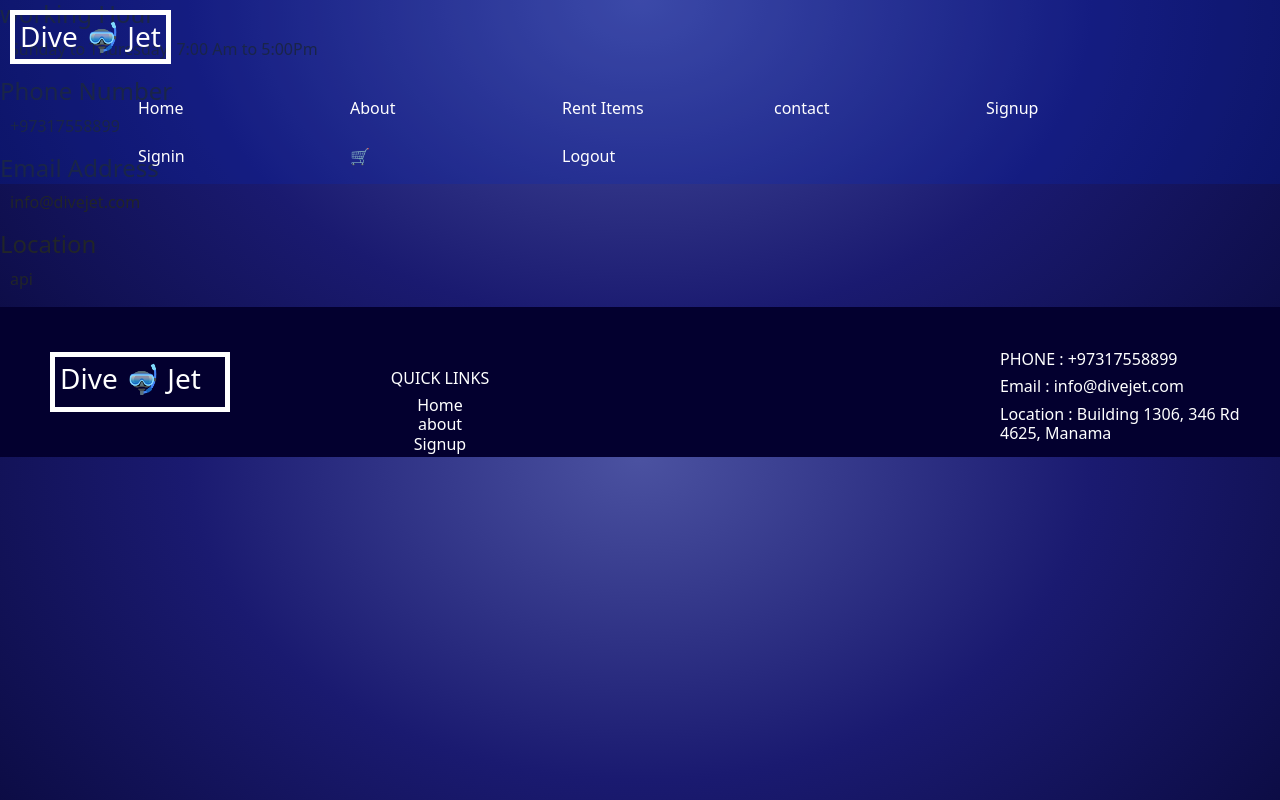
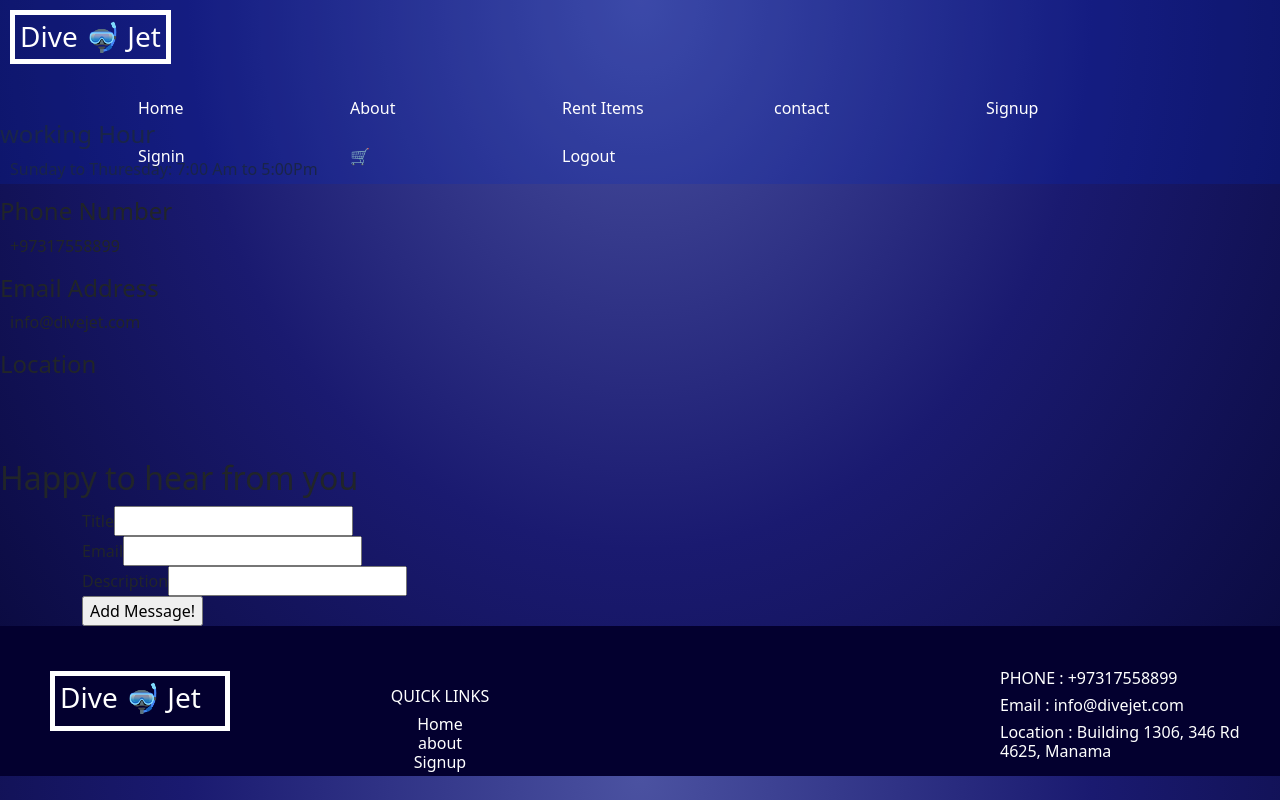
Before and after one commit to Sumaya858/DiveJet-F, a React (Create React App) app in the folder dive-jet/: page /contact in a window 1280 px wide. Built offline with nearby package versions, Linux system fonts and the light colour scheme.

Commit message:
contact, contactAdd and weather api

```diff
--- a/dive-jet/src/components/contact/Contact.js
+++ b/dive-jet/src/components/contact/Contact.js
@@ -1,9 +1,19 @@
-import React, { Component } from 'react'
+import React from 'react'
 
-export default function Contact () {
+import { Container, Form, Button } from "react-bootstrap"
+// import index from './HTML/index.html'
+import ContactAdd from './ContactAdd'
 
+
+export default function Contact() {
   return (
-      <div>
+    <div className='timing'>
+    <br></br>
+    <br></br>
+    <br></br>
+    <br></br>
+    <br></br>
+
     <h4>working Hour</h4>
     <p>Sunday to Thuresday: 7:00 Am to 5:00Pm </p>
 
@@ -14,16 +24,35 @@ export default function Contact () {
     <p>info@divejet.com</p>
 
     <h4>Location</h4>
-        <p>api</p>
-
-        {/* <h3 className='Messaga'>Leave a Message</h3>
-            <ul>
-
-              <li><Link to="/Contact" onClick={submit}>submit</Link></li>
-            </ul> */}
 
 
+    <div>
+      <br></br>
+      <br></br>
+      <br></br>
 
+    <h2>Happy to hear from you </h2>
+        <Container>
+          {/* <Form>
+        <Form.Group>
+            <Form.Label>Title</Form.Label>
+            <Form.Control name="title onChange={(e) => setTitle(e.target.value)} "></Form.Control>
+        </Form.Group>
+        <Form.Group>
+            <Form.Label>Email</Form.Label>
+            <Form.Control name="emailAddress onChange={(e) => setEmail(e.target.value)} "></Form.Control>
+        </Form.Group>
+        <Form.Group>
+            <Form.Label>your message</Form.Label>
+            <Form.Control name="message onChange={(e) => setDescription(e.target.value)} "></Form.Control>
+        </Form.Group>
+
+        <Button variant='primary onClick={(e) => setSubmit(e.target.value)}'>Submit</Button>
+        </Form>
+             */}
+             <ContactAdd/>
+         </Container>
+    </div>
 </div>
   )
 }
--- /dev/null
+++ b/dive-jet/src/components/contact/ContactAdd.js
@@ -0,0 +1,74 @@
+import React, { useState } from 'react'
+import axios from 'axios'
+
+
+export default function ContactAdd() {
+
+    const [newContact, setNewContact] = useState ({})
+    const [message, setMessage] = useState ('')
+
+    function handleChange (event) {
+        const attribute = event.target.name
+        const value = event.target.value
+
+        const currentNewContact = {...newContact}
+
+        currentNewContact[attribute] = value
+        console.log(currentNewContact)
+        setNewContact(currentNewContact)
+    }
+
+    const handleSubmit = async (e) => {
+        e.preventDefault()
+        const response = await axios.post('contact/add', newContact)
+        console.log(response)
+
+        try{
+            if(response.status === 201){setMessage(' it worked!')} else {setMessage('hmmm, May not worked contact support')}
+        } catch (error) {
+            setMessage('didnt work')
+        }
+
+    }
+  return (
+    <>
+    <form onSubmit={handleSubmit}>
+            <div>
+                <label>Title</label>
+                <input
+                    type="text"
+                    name="title"
+                    onChange={handleChange}
+                />
+            </div>
+
+            <div>
+                <label>Email</label>
+                <input
+                    type="text"
+                    name="email"
+                    onChange={handleChange}
+                />
+            </div>
+
+            <div>
+                <label>Description</label>
+                <input
+                    type="text"
+                    name="description"
+                    onChange={handleChange}
+                />
+            </div>
+
+
+            <div>
+                <input
+                    type="submit"
+                    value="Add Message!"
+                    onChange={handleChange}
+                />
+            </div>
+        </form>
+        </>
+  )
+}
--- a/dive-jet/src/components/homepage/Homepage.js
+++ b/dive-jet/src/components/homepage/Homepage.js
@@ -1,10 +1,72 @@
-import React from 'react'
+import React, { useEffect } from 'react'
 import movie1 from '../homepage/movie1.mp4'
 import img1 from '../homepage/scuba-diver.png'
 import img2 from '../homepage/oxygen-tank.png'
 import img3 from '../homepage/ocean.png'
 import img4 from '../homepage/diving.png'
-export default function Homepage() {
+import axios from 'axios'
+import { useState } from 'react'
+import Item from './Item'
+
+// require('dotenv').config()
+
+export default function Homepage(props) {
+  const [weather, setWeather] = useState({
+    wind: 'speed',
+    weather: 'discription',
+    main: '{}'
+
+ });
+
+  useEffect(() => {
+    weatherHandler()
+    // console.log(weather.weather[0].description)
+    // console.log(process.env.REACT_APP_API_KEY)
+  }, [])
+
+  const weatherHandler = async () => {
+    // const response = await axios.get(`https://api.openweathermap.org/data/2.5/weather?q=manama&lat=44.34&lon=10.99&appid=${process.env.REACT_APP_API_KEY}`)
+    const response = await axios.get(`https://api.openweathermap.org/data/2.5/weather?q=manama&lat=44.34&lon=10.99&appid=074111d3a571fcaa1b5b953f58a185a4`)
+
+    setWeather(response.data)
+    console.log(response.data)
+
+     // const weather = response.data.weather[0].description;
+      // const temperature = response.data.main.temp;
+      // const feelsLike = response.data.main.feels_like;
+      // const main = response.data.weather[0].main;
+
+  }
+  // if({weather.weather[0].description} === 'Clear'){
+  //   <p>Let's Go Diving</p>
+  // }
+
+  function Weather() {
+    return (
+      <section>
+        <Item
+          isClear={true}
+          weather="Clear"
+        />
+        <Item
+          isClear={true}
+          weather="Sunny!"
+        />
+
+        <Item
+          isClear={false}
+          weather="Cloudy!"
+        />
+
+       <Item
+          isClear={false}
+          weather=" Windy!"
+        />
+      </section>
+    );
+  }
+
+
   return (
     <div className='home' >
 
@@ -14,7 +76,7 @@ export default function Homepage() {
       <div className='title'><h3>Welcome to our Website</h3></div>
 
       <div className='part2'>
-        <h3 className='quote'> “  75% of the Earth is water. <br></br> Divers live on a much bigger planet. ” </h3>
+        <h3 className='quote'> "  75% of the Earth is water. <br></br> Divers live on a much bigger planet. " </h3>
         <p className='quote1'>Fouder & CEO</p>
 
         <img className='first' src="https://images.unsplash.com/photo-1682695797221-8164ff1fafc9?ixlib=rb-4.0.3&ixid=M3wxMjA3fDF8MHxwaG90by1wYWdlfHx8fGVufDB8fHx8fA%3D%3D&auto=format&fit=crop&w=1170&q=80" alt="" />
@@ -57,16 +119,15 @@ export default function Homepage() {
                           sodales taciti duis praesent id. Consequat urna vitae morbi nunc congue.
         </p>
         </div>
+        {/* <script>{this.props.weather}</script> */}
+
+        <p className='description'>Today's Forecase is: {weather.weather[0].description}</p>
+        <p className='speed'>Wind speed is: {weather.wind.speed}</p>
+        <p className='feels'>Feels Like: {weather.main.feels_like}</p>
+        <p className='humidity'>Humidity: {weather.main.humidity}</p>
 
 
-        <div className='g1'>
-        <img className='pics1' src="https://images.unsplash.com/photo-1595323397978-65433d24fc23?ixlib=rb-4.0.3&ixid=M3wxMjA3fDB8MHxwaG90by1wYWdlfHx8fGVufDB8fHx8fA%3D%3D&auto=format&fit=crop&w=464&q=80" alt="oxygen-tank" />
-        <p className='par'>Lorem ipsum odor amet, consectetuer adipiscing elit. Ac purus in massa egestas mollis varius;
-                          dignissim elementum. Mollis tincidunt mattis hendrerit dolor eros enim, nisi ligula ornare.
-                          Hendrerit parturient habitant pharetra rutrum gravida porttitor eros feugiat. Mollis elit
-                          sodales taciti duis praesent id. Consequat urna vitae morbi nunc congue.
-        </p>
-        </div>
+
 
 
       </div>
```
Lines whose indentation alone changed are shown as unchanged.
